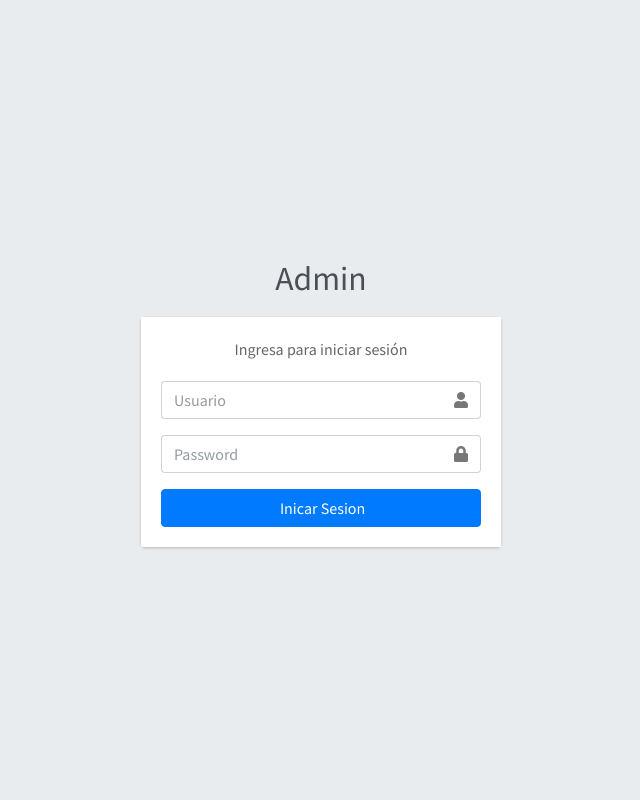
After one commit to JDanielCortez/admin-Club-VG, a PHP site: page /login.php in a window 1280 px wide. The commit adds this page. Shown: the whole page, without its empty margins (319-959 px from the left). Run offline with PHP 8.4, Linux system fonts and the light colour scheme; some libraries are stand-ins or nearby versions.

Commit message:
Sesiones

```diff
--- /dev/null
+++ b/login.php
@@ -0,0 +1,75 @@
+<!DOCTYPE html>
+<html>
+
+<head>
+  <meta charset="utf-8">
+  <meta http-equiv="X-UA-Compatible" content="IE=edge">
+  <title>Admin | Log in</title>
+  <!-- Tell the browser to be responsive to screen width -->
+  <meta name="viewport" content="width=device-width, initial-scale=1">
+
+  <!-- Font Awesome -->
+  <link rel="stylesheet" href="plugins/fontawesome-free/css/all.min.css">
+  <!-- Ionicons -->
+  <link rel="stylesheet" href="https://code.ionicframework.com/ionicons/2.0.1/css/ionicons.min.css">
+  <!-- icheck bootstrap -->
+  <link rel="stylesheet" href="plugins/icheck-bootstrap/icheck-bootstrap.min.css">
+  <!-- Theme style -->
+  <link rel="stylesheet" href="dist/css/adminlte.min.css">
+  <!-- Google Font: Source Sans Pro -->
+  <link href="https://fonts.googleapis.com/css?family=Source+Sans+Pro:300,400,400i,700" rel="stylesheet">
+</head>
+
+<body class="hold-transition login-page">
+  <div class="login-box">
+    <div class="login-logo">
+      <a href="#"><b>Admin</b></a>
+    </div>
+    <!-- /.login-logo -->
+    <div class="card">
+      <div class="card-body login-card-body">
+        <p class="login-box-msg">Ingresa para iniciar sesión</p>
+
+        <form role="form" id="form">
+          <div class="input-group mb-3">
+            <input type="text" class="form-control" placeholder="Usuario" id="usuario" name="Usuario">
+            <div class="input-group-append">
+              <div class="input-group-text">
+                <span class="fas fa-user"></span>
+              </div>
+            </div>
+          </div>
+          <div class="input-group mb-3">
+            <input type="password" class="form-control" placeholder="Password" id="contrasena" name="Contrasena">
+            <div class="input-group-append">
+              <div class="input-group-text">
+                <span class="fas fa-lock"></span>
+              </div>
+            </div>
+          </div>
+          <div class="row">
+            <!-- /.col -->
+            <div class="col-12">
+              <button type="button" class="btn btn-block btn-primary" onclick="inciarSesion()"><span class="fas fa-login"></span> Inicar Sesion</button>
+            </div>
+            <!-- /.col -->
+          </div>
+        </form>
+      </div>
+      <!-- /.login-card-body -->
+    </div>
+  </div>
+  <!-- /.login-box -->
+
+  <!-- jQuery -->
+  <script src="plugins/jquery/jquery.min.js"></script>
+  <!-- Bootstrap 4 -->
+  <script src="plugins/bootstrap/js/bootstrap.bundle.min.js"></script>
+  <!-- AdminLTE App -->
+  <script src="dist/js/adminlte.min.js"></script>
+
+  <script src="pages/controller/login.js" type="text/javascript"></script>
+</body>
+
+
+</html>
--- a/pages/admin/footer.php
+++ b/pages/admin/footer.php
@@ -120,3 +120,4 @@
         }
     }
 </script>
+<script src="../controller/login.js" type="text/javascript"></script>
--- /dev/null
+++ b/pages/controller/login.js
@@ -0,0 +1,40 @@
+function inciarSesion() {
+    var parametros = new FormData($('#form')[0]);
+    $.ajax({
+        data: parametros,
+        url: 'pages/model/login.php?action=iniciar',
+        type: 'POST',
+        contentType: false,
+        processData: false,
+        beforeSend: function () {
+        },
+        success: function (response) {
+            console.log(response);
+            if (response != "error") {
+                window.location.href = "pages/admin/dashboard.php";
+            } else {
+                //toastr.error("El cambio no se ha podido realizar.");
+            }
+        }
+    });
+}
+
+function cerrarSesion(){
+    $.ajax({
+        data: '',
+        url: '../model/login.php?action',
+        type: 'POST',
+        contentType: false,
+        processData: false,
+        beforeSend: function () {
+        },
+        success: function (response) {
+            console.log(response);
+            if (response != "error") {
+                window.location.href = "../../login.php";
+            } else {
+                //toastr.error("El cambio no se ha podido realizar.");
+            }
+        }
+    });
+}
```
Also changed, not shown: pages/admin/head.php (+8 -0 lines), pages/admin/navbar.php (+9 -1 lines), pages/model/login.php (added, +33 -0 lines).
